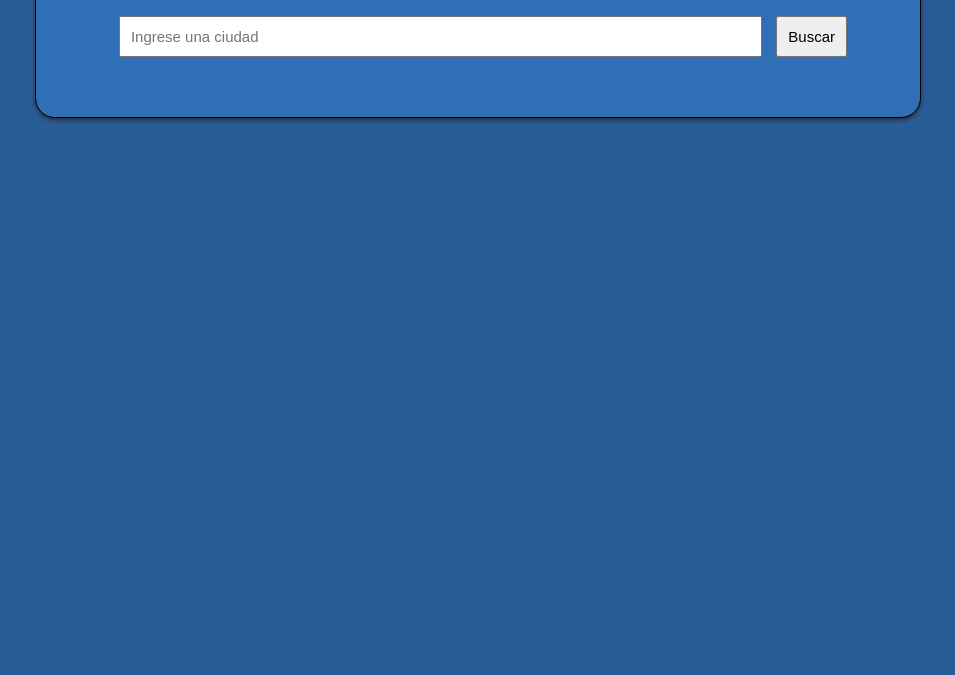
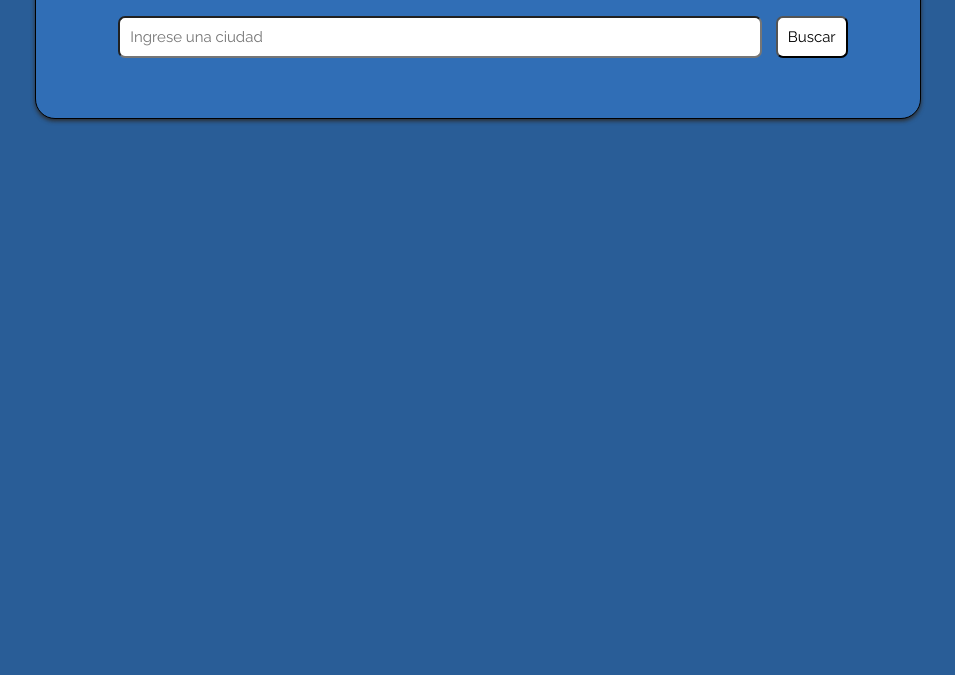
Before and after one commit to pablonecco/weather-app, a plain HTML site: page index.html in a window 1280 px wide. Shown: the part 125-800 px from the top of the page, without its empty margins (162-1117 px from the left). Drawn offline with Linux system fonts and the light colour scheme.

Commit message:
se cambian algunos estilos

```diff
--- a/script.js
+++ b/script.js
@@ -22,13 +22,13 @@ function showWeather(data) {
     const weatherData = document.getElementById('weatherData')
     weatherData.innerHTML = ''
     const cityData = data.name
-    const tempData = Math.floor(data.main.temp+diff_kelvin)
+    const tempData = Math.floor(data.main.temp + diff_kelvin)
     const descriptionData = data.weather[0].description
     const countryData = data.sys.country
     const imgData = data.weather[0].icon
 
-    const tempCity = document.createElement ('h2')
-    const description = document.createElement ('p')
+    const tempCity = document.createElement('h2')
+    const description = document.createElement('p')
     const icon = document.createElement('img')
     tempCity.textContent = `La temperatura en ${cityData}, ${countryData}, es: ${tempData}°`
     description.textContent = `El estado del clima es: ${descriptionData}`
--- a/style.css
+++ b/style.css
@@ -25,9 +25,20 @@ body {
     margin: 10px;
     width: 70%;
     font-size: 15px;
+    border-radius: 7px;
+    font-family: "Raleway" ;
 }
 
 .searchButton {
     padding: 10px;
     font-size: 15px;
+    border-radius: 7px;
+    font-family: "Raleway";
+    background-color: rgb(255, 255, 255);
+    transition: 0.3s;
 }
+
+.searchButton:hover {
+    background-color: rgb(233, 209, 74);
+    cursor: pointer;
+}
```
